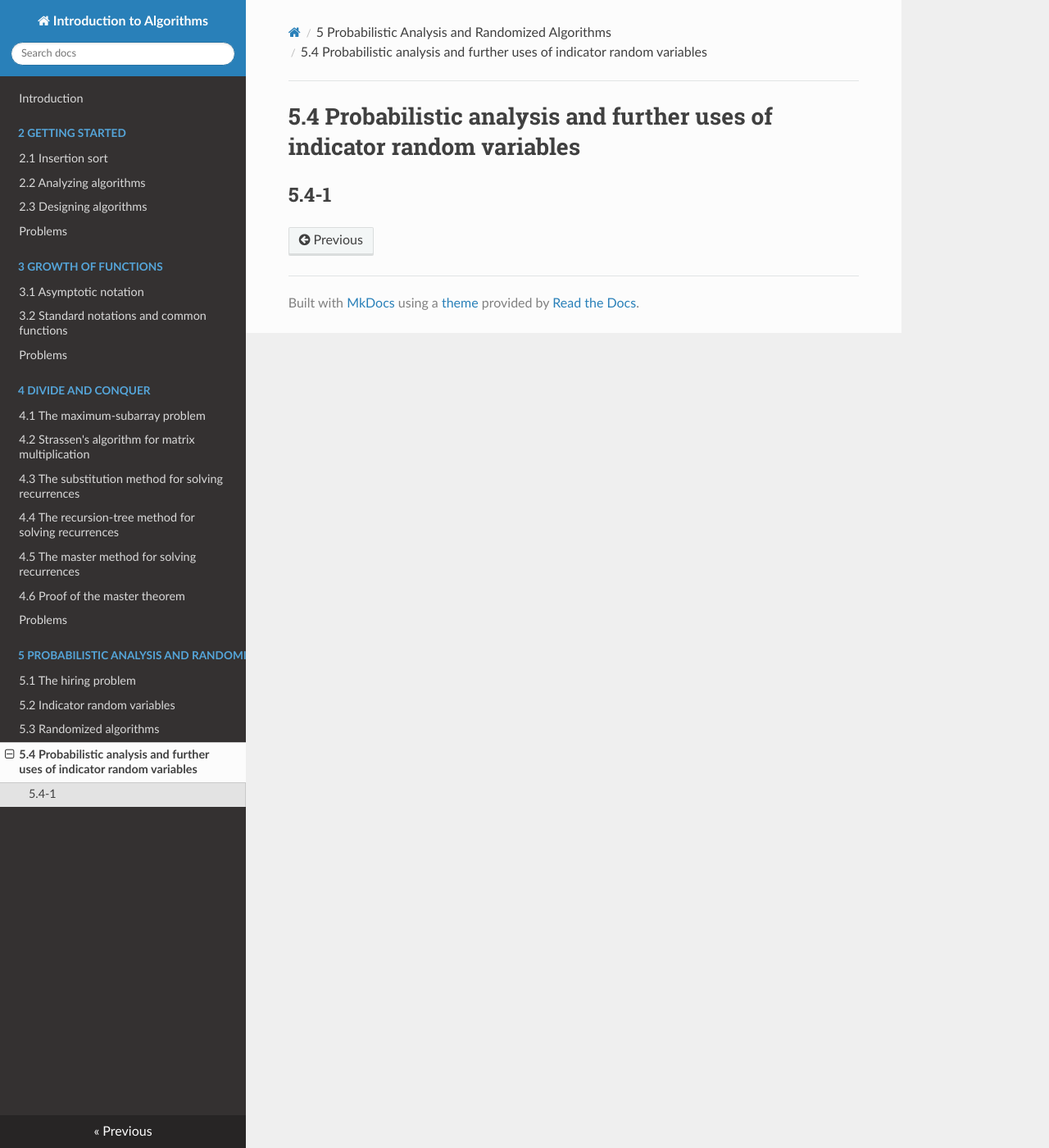
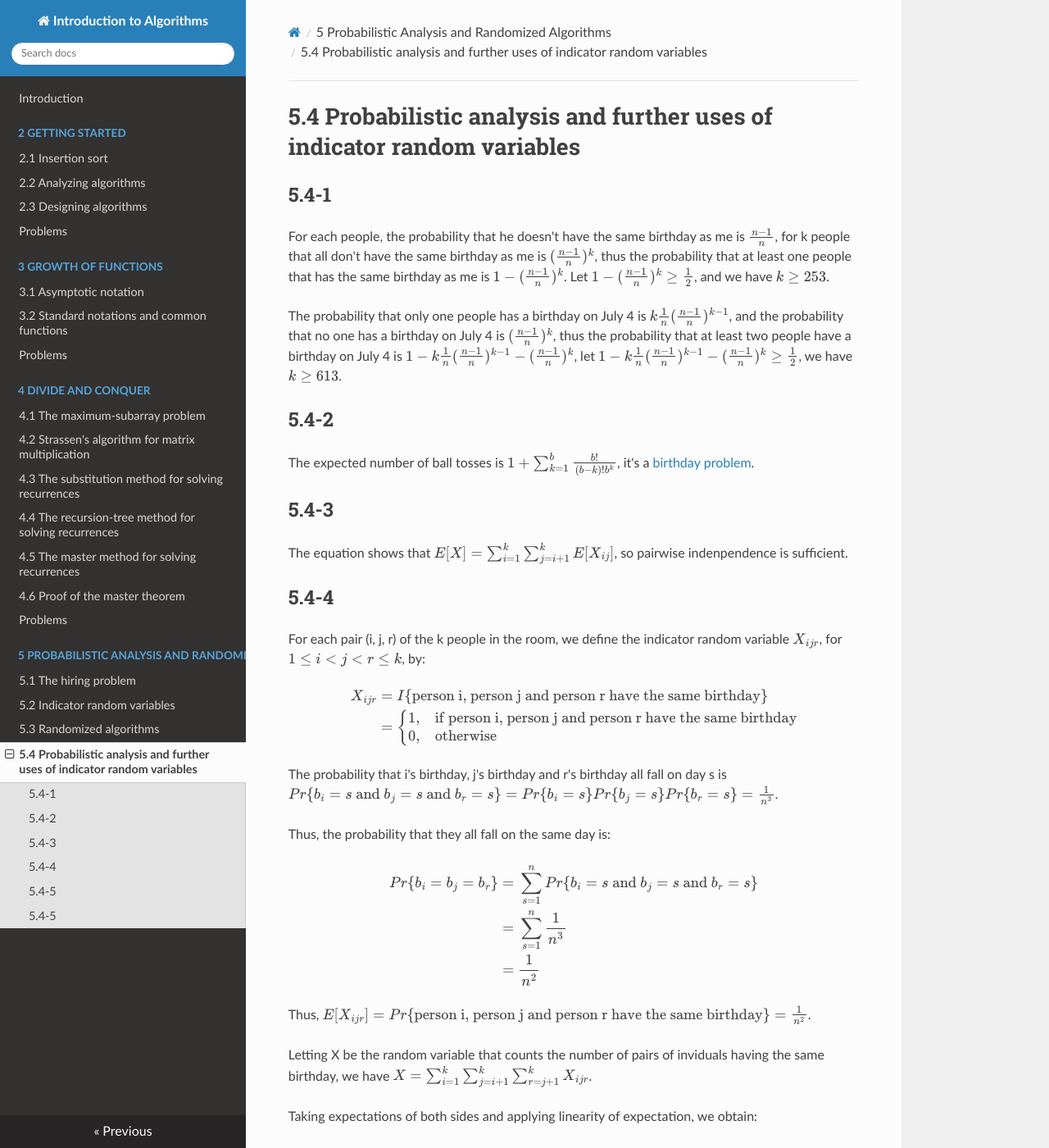
Before and after one commit to Frederick-S/Introduction-to-Algorithms-Notes, an MkDocs documentation site: the page built from docs/5-Probabilistic-Analysis-and-Randomized-Algorithms/5.4-Probabilistic-analysis-and-further-uses-of-indicator-random-variables.md, in a window 1280 px wide and 1400 px high. Shown: the whole window at 82% size. Built offline with MkDocs 1.6.1, drawn with Linux system fonts in a browser that asks for light colours; nearby versions of some CDN libraries; formulas are drawn with MathJax 3; old or Windows-style settings are respelled for this version of MkDocs; some of the changed text lies outside the part shown.

Commit message:
Add 5.4-1 to 5.4-5

```diff
--- a/docs/5-Probabilistic-Analysis-and-Randomized-Algorithms/5.4-Probabilistic-analysis-and-further-uses-of-indicator-random-variables.md
+++ b/docs/5-Probabilistic-Analysis-and-Randomized-Algorithms/5.4-Probabilistic-analysis-and-further-uses-of-indicator-random-variables.md
@@ -1,2 +1,60 @@
 # 5.4 Probabilistic analysis and further uses of indicator random variables
 ## 5.4-1
+For each people, the probability that he doesn't have the same birthday as me is $\frac{n - 1}{n}$, for k people that all don't have the same birthday as me is $(\frac{n - 1}{n})^k$, thus the probability that at least one people that has the same birthday as me is $1 - (\frac{n - 1}{n})^k$. Let $1 - (\frac{n - 1}{n})^k \geq \frac{1}{2}$, and we have $k \geq 253$.
+
+The probability that only one people has a birthday on July 4 is $k\frac{1}{n}(\frac{n - 1}{n})^{k - 1}$, and the probability that no one has a birthday on July 4 is $(\frac{n - 1}{n})^k$, thus the probability that at least two people have a birthday on July 4 is $1 - k\frac{1}{n}(\frac{n - 1}{n})^{k - 1} - (\frac{n - 1}{n})^k$, let $1 - k\frac{1}{n}(\frac{n - 1}{n})^{k - 1} - (\frac{n - 1}{n})^k \geq \frac{1}{2}$, we have $k \geq 613$.
+
+## 5.4-2
+The expected number of ball tosses is $1 + \sum_{k = 1}^{b} \frac{b!}{(b - k)!b^k}$, it's a [birthday problem](https://en.wikipedia.org/wiki/Birthday_problem#Average_number_of_people).
+
+## 5.4-3
+The equation shows that $E[X] = \sum_{i = 1}^{k}\sum_{j = i + 1}^{k}E[X_{ij}]$, so pairwise indenpendence is sufficient.
+
+## 5.4-4
+For each pair (i, j, r) of the k people in the room, we define the indicator random variable $X_{ijr}$, for $1 \leq i < j < r \leq k$, by:
+
+$$
+\begin{eqnarray}
+X_{ijr} &=& I\lbrace\text{person i, person j and person r have the same birthday}\rbrace \\\
+&=& \begin{cases}
+      1, & \text{if person i, person j and person r have the same birthday} \\\
+      0, & \text{otherwise}
+    \end{cases}
+\end{eqnarray}
+$$
+
+The probability that i's birthday, j's birthday and r's birthday all fall on day s is $Pr\lbrace b_i = s \text{ and } b_j = s \text{ and } b_r = s \rbrace = Pr\lbrace b_i = s \rbrace Pr\lbrace b_j = s \rbrace Pr\lbrace b_r = s \rbrace = \frac{1}{n^3}$.
+
+Thus, the probability that they all fall on the same day is:
+
+$$
+\begin{eqnarray}
+Pr\lbrace b_i = b_j = b_r \rbrace &=& \sum_{s = 1}^{n}Pr\lbrace b_i = s \text{ and } b_j = s \text{ and } b_r = s \rbrace \\\
+&=& \sum_{s = 1}^{n}\frac{1}{n^3} \\\
+&=& \frac{1}{n^2}
+\end{eqnarray}
+$$
+
+Thus, $E[X_{ijr}] = Pr\lbrace\text{person i, person j and person r have the same birthday}\rbrace = \frac{1}{n^2}$.
+
+Letting X be the random variable that counts the number of pairs of inviduals having the same birthday, we have $X = \sum_{i = 1}^{k}\sum_{j = i + 1}^{k}\sum_{r = j + 1}^{k}X_{ijr}$.
+
+Taking expectations of both sides and applying linearity of expectation, we obtain:
+
+$$
+\begin{eqnarray}
+E[X] &=& E[\sum_{i = 1}^{k}\sum_{j = i + 1}^{k}\sum_{r = j + 1}^{k}X_{ijr}] \\\
+&=& \sum_{i = 1}^{k}\sum_{j = i + 1}^{k}\sum_{r = j + 1}^{k}E[X_{ijr}] \\\
+&=& \binom{k}{3}\frac{1}{n^2} \\\
+&=& \frac{k(k - 1)(k - 2)}{6n^2}
+\end{eqnarray}
+$$
+
+Let $\frac{k(k - 1)(k - 2)}{6n^2} \geq 1$, we have $k \geq 94$.
+
+## 5.4-5
+$P = \frac{A_n^k}{n^k}$.
+
+It can be described by the birthday paradox that k people in the romm have unique birthday.
+
+## 5.4-5
```
